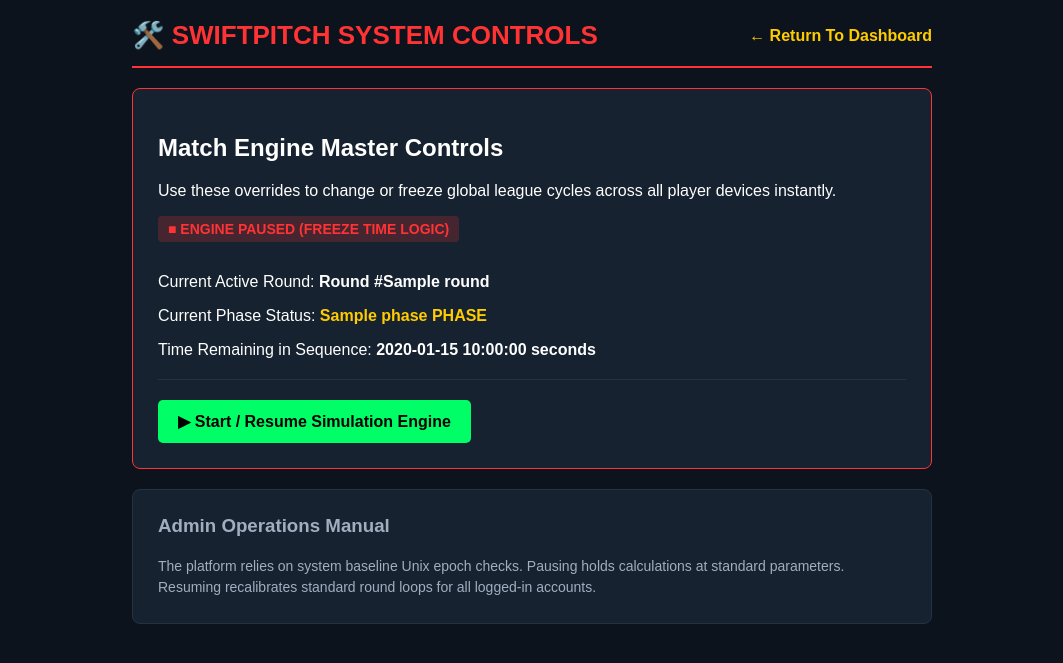
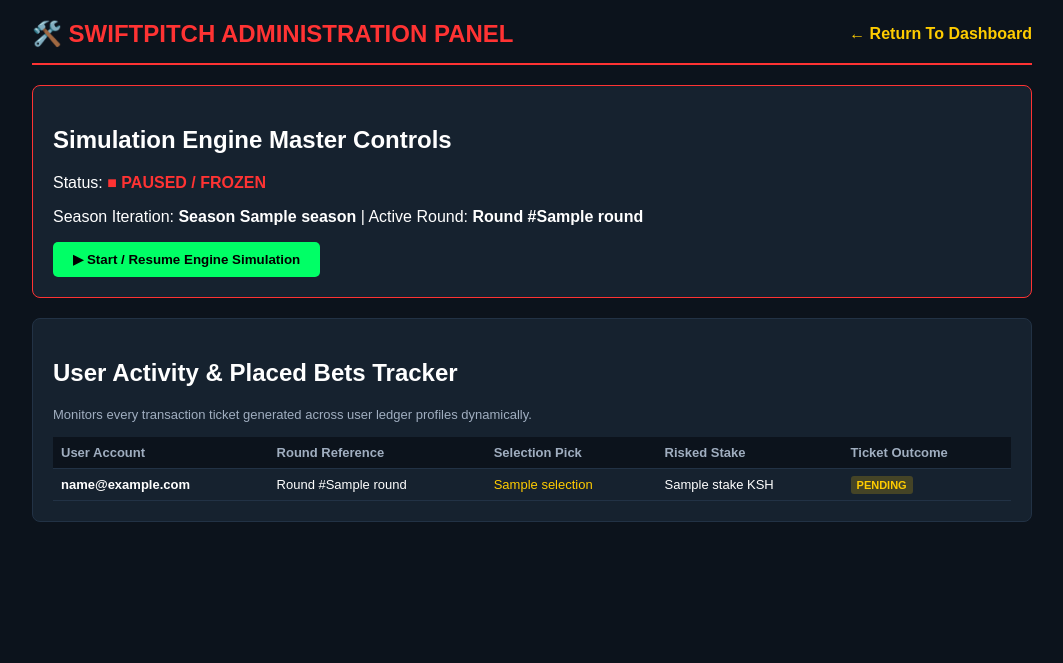
Before and after one commit to rayankanja793-art/Ceru.lean, a Flask app: template templates/admin.html in a window 1280 px wide. Shown: the top 663 px of the page, without its empty margins (108-1171 px from the left). Run offline with Flask 3, Linux system fonts and the light colour scheme; the template is opened without the code that fills it: most values are stand-ins (such as "Sample title", 1, 10 or a date in 2020).

Commit message:
Update admin.html

```diff
--- a/templates/admin.html
+++ b/templates/admin.html
@@ -3,60 +3,83 @@
 <head>
     <meta charset="UTF-8">
     <meta name="viewport" content="width=device-width, initial-scale=1.0">
-    <title>SwiftPitch - Admin Console</title>
+    <title>SwiftPitch - Admin Panel</title>
     <style>
         body { font-family: Arial, sans-serif; background-color: #0c131c; color: white; padding: 20px; margin: 0; }
-        .container { max-width: 800px; margin: 0 auto; }
+        .container { max-width: 1000px; margin: 0 auto; }
         .header { display: flex; justify-content: space-between; align-items: center; border-bottom: 2px solid #ff3333; padding-bottom: 15px; margin-bottom: 20px; }
-        h1 { color: #ff3333; margin: 0; font-size: 26px; }
-        .card { background-color: #16222f; padding: 25px; border-radius: 8px; border: 1px solid #ff3333; margin-bottom: 20px; }
-        .btn { border: none; padding: 12px 20px; border-radius: 5px; cursor: pointer; font-weight: bold; font-size: 16px; margin-right: 10px; }
+        h1 { color: #ff3333; margin: 0; font-size: 24px; }
+        .card { background-color: #16222f; padding: 20px; border-radius: 8px; border: 1px solid #ff3333; margin-bottom: 20px; }
+        .btn { border: none; padding: 10px 20px; border-radius: 5px; cursor: pointer; font-weight: bold; }
         .btn-start { background-color: #00ff66; color: black; }
         .btn-stop { background-color: #ff3333; color: white; }
-        .back-btn { color: #ffcc00; text-decoration: none; font-weight: bold; }
-        .status-indicator { display: inline-block; padding: 5px 10px; border-radius: 4px; font-weight: bold; font-size: 14px; margin-bottom: 15px; }
+        table { width: 100%; border-collapse: collapse; font-size: 13px; margin-top: 15px; text-align: left; }
+        th, td { padding: 8px; border-bottom: 1px solid #223245; }
+        th { background-color: #0c131c; color: #a0aec0; }
+        .badge { padding: 3px 6px; border-radius: 3px; font-weight: bold; font-size: 11px; }
     </style>
 </head>
 <body>
 
     <div class="container">
         <div class="header">
-            <h1>🛠️ SWIFTPITCH SYSTEM CONTROLS</h1>
-            <a href="/" class="back-btn">← Return To Dashboard</a>
+            <h1>🛠️ SWIFTPITCH ADMINISTRATION PANEL</h1>
+            <a href="/" style="color:#ffcc00; text-decoration:none; font-weight:bold;">← Return To Dashboard</a>
         </div>
 
         <div class="card">
-            <h2>Match Engine Master Controls</h2>
-            <p>Use these overrides to change or freeze global league cycles across all player devices instantly.</p>
+            <h2>Simulation Engine Master Controls</h2>
+            <p>Status:
+                {% if state.is_running %}
+                    <strong style="color:#00ff66;">● RUNNING AUTOMATICALLY</strong>
+                {% else %}
+                    <strong style="color:#ff3333;">■ PAUSED / FROZEN</strong>
+                {% endif %}
+            </p>
+            <p>Season Iteration: <strong>Season {{ state.season }}</strong> | Active Round: <strong>Round #{{ state.round }}</strong></p>
 
-            <div>
-                {% if state and state.is_running %}
-                    <span class="status-indicator" style="background-color: rgba(0, 255, 102, 0.2); color: #00ff66;">● ENGINE ACTIVE (RUNNING AUTOMATICALLY)</span>
+            <form method="POST" action="/admin" style="margin-top: 15px;">
+                {% if state.is_running %}
+                    <button type="submit" name="action" value="stop" class="btn btn-stop">🛑 Force Stop & Pause Engine</button>
                 {% else %}
-                    <span class="status-indicator" style="background-color: rgba(255, 51, 51, 0.2); color: #ff3333;">■ ENGINE PAUSED (FREEZE TIME LOGIC)</span>
-                {% endif %}
-            </div>
-
-            <p>Current Active Round: <strong>Round #{{ state.round if state else 1 }}</strong></p>
-            <p>Current Phase Status: <strong style="color: #ffcc00;">{{ state.phase if state else 'BETTING' }} PHASE</strong></p>
-            <p>Time Remaining in Sequence: <strong>{{ state.time if state else 60 }} seconds</strong></p>
-
-            <hr style="border: 0; border-top: 1px solid #223245; margin: 20px 0;">
-
-            <form method="POST" action="/admin">
-                {% if state and state.is_running %}
-                    <button type="submit" name="action" value="stop" class="btn btn-stop">🛑 Force Stop & Pause Engine Clock</button>
-                {% else %}
-                    <button type="submit" name="action" value="start" class="btn btn-start">▶ Start / Resume Simulation Engine</button>
+                    <button type="submit" name="action" value="start" class="btn btn-start">▶ Start / Resume Engine Simulation</button>
                 {% endif %}
             </form>
         </div>
 
         <div class="card" style="border-color: #223245;">
-            <h3 style="margin-top: 0; color: #a0aec0;">Admin Operations Manual</h3>
-            <p style="font-size: 14px; color: #a0aec0; line-height: 1.5; margin: 0;">
-                The platform relies on system baseline Unix epoch checks. Pausing holds calculations at standard parameters. Resuming recalibrates standard round loops for all logged-in accounts.
-            </p>
+            <h2>User Activity & Placed Bets Tracker</h2>
+            <p style="color:#a0aec0; font-size:13px;">Monitors every transaction ticket generated across user ledger profiles dynamically.</p>
+            <table>
+                <thead>
+                    <tr>
+                        <th>User Account</th>
+                        <th>Round Reference</th>
+                        <th>Selection Pick</th>
+                        <th>Risked Stake</th>
+                        <th>Ticket Outcome</th>
+                    </tr>
+                </thead>
+                <tbody>
+                    {% for bet in total_bets %}
+                    <tr>
+                        <td><strong>{{ bet.email }}</strong></td>
+                        <td>Round #{{ bet.round }}</td>
+                        <td><span style="color:#ffcc00;">{{ bet.selection }}</span></td>
+                        <td>{{ bet.stake }} KSH</td>
+                        <td>
+                            {% if bet.status == 'PENDING' %}
+                                <span class="badge" style="background: rgba(255,204,0,0.2); color:#ffcc00;">PENDING</span>
+                            {% elif bet.status == 'WON' %}
+                                <span class="badge" style="background: rgba(0,255,102,0.2); color:#00ff66;">WON</span>
+                            {% else %}
+                                <span class="badge" style="background: rgba(255,51,51,0.2); color:#ff3333;">LOST</span>
+                            {% endif %}
+                        </td>
+                    </tr>
+                    {% endfor %}
+                </tbody>
+            </table>
         </div>
     </div>
 
```
